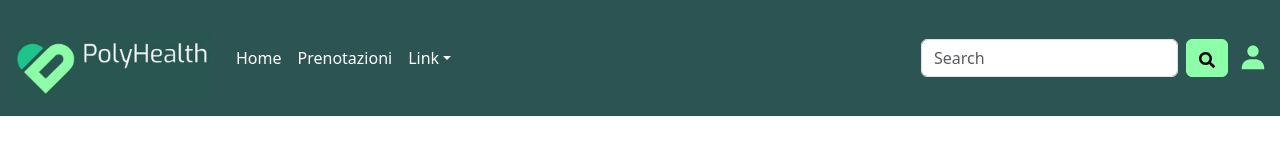
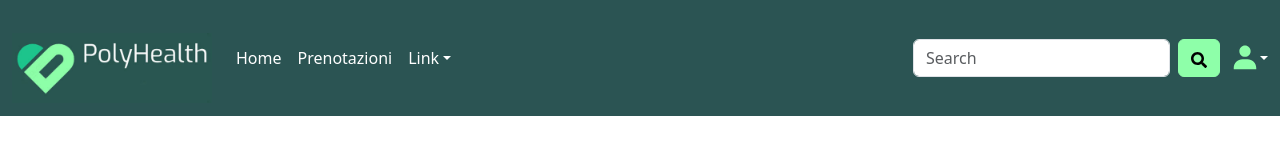
Before and after one commit to eleonoramattera/polyhealthcenter_frontend, a React (Create React App) app: page / in a window 1280 px wide. Shown: the top 160 px of the page. Built offline with nearby package versions, Linux system fonts and the light colour scheme.

Commit message:
fix navbar

```diff
--- a/package.json
+++ b/package.json
@@ -13,7 +13,11 @@
     "react-dom": "^18.2.0",
     "react-icons": "^4.10.1",
     "react-leaflet": "^4.2.1",
+    "react-redux": "^8.1.1",
+    "react-router-dom": "^6.14.1",
     "react-scripts": "5.0.1",
+    "redux-persist": "^6.0.0",
+    "redux-persist-transform-encrypt": "^5.0.0",
     "web-vitals": "^2.1.4"
   },
   "scripts": {
--- a/src/components/CustomNav.jsx
+++ b/src/components/CustomNav.jsx
@@ -36,9 +36,12 @@ function CustomNav() {
               <FaSearch />
             </Button>
           </Form>
-          <Nav>
-            <BiSolidUser style={{ color: "#8effa9", fontSize: "30px", marginLeft: "10px" }} />
-          </Nav>
+
+          <BiSolidUser style={{ color: "#8effa9", fontSize: "30px", marginLeft: "10px" }} />
+          <NavDropdown id="navbarScrollingDropdown">
+            <NavDropdown.Item href="#action3">Registrazione</NavDropdown.Item>
+            <NavDropdown.Item href="#action4">Login</NavDropdown.Item>
+          </NavDropdown>
         </Navbar.Collapse>
       </Container>
     </Navbar>
```
Also changed, not shown: 1 other file (tests, documents, lock files or other folders).
